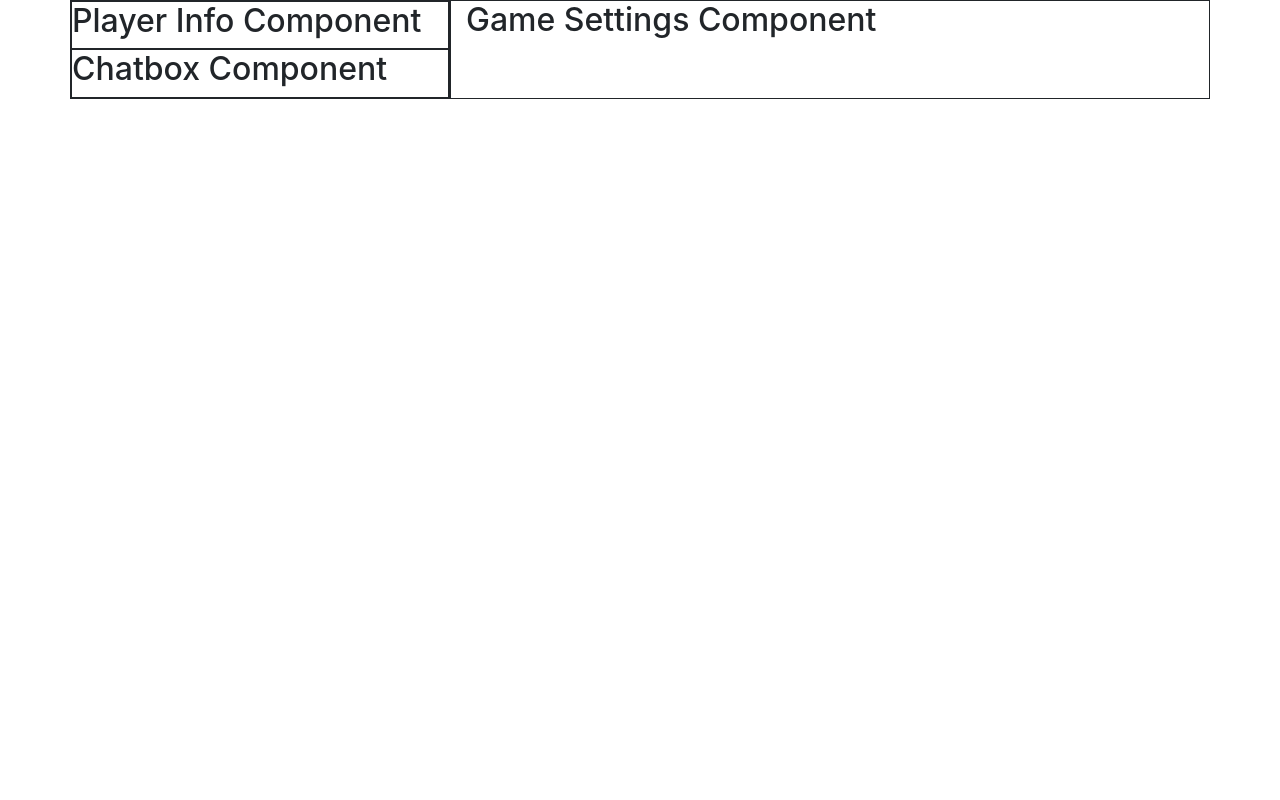
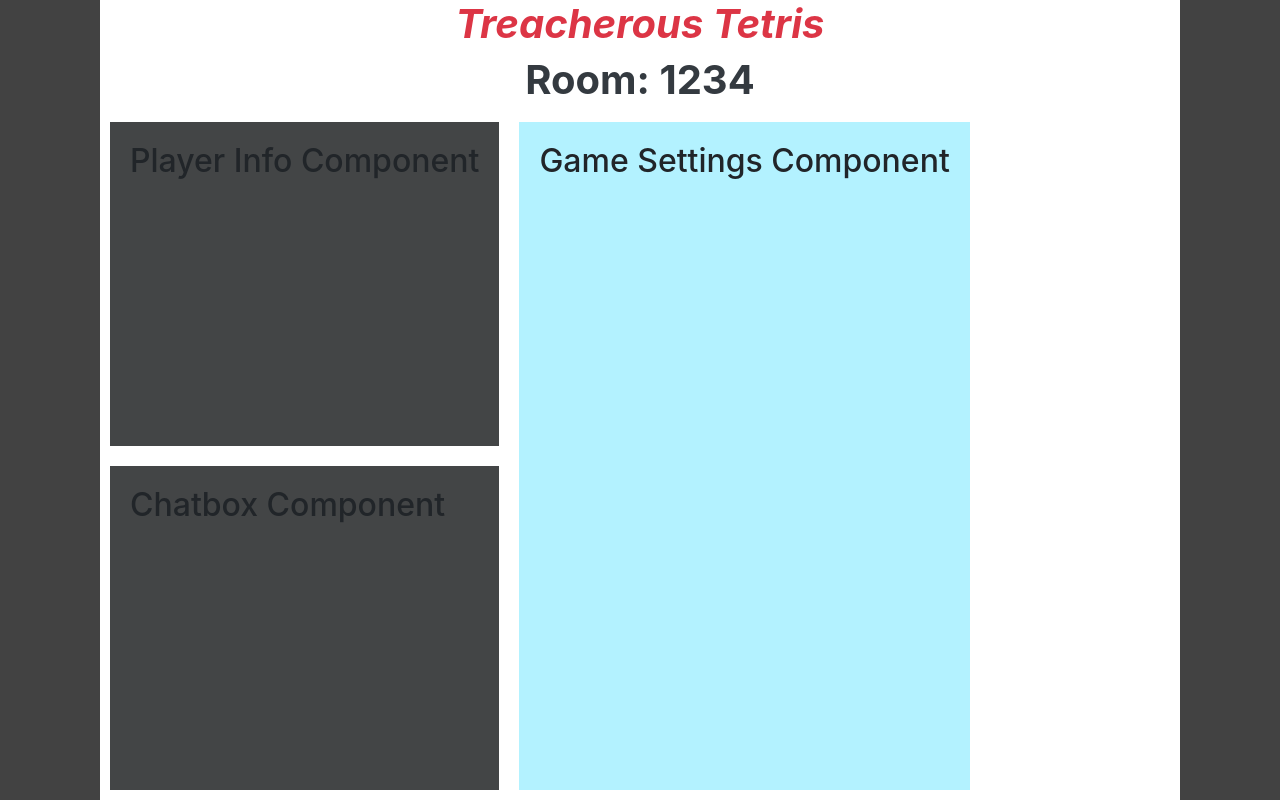
Before and after one commit to ducklin5/TTetris, a React (Create React App) app in the folder code/client/: page /room/1 in a window 1280 px wide. Built offline with nearby package versions, Linux system fonts and the light colour scheme; no server answers.

Commit message:
created the UI frame for joinroom to add the components

```diff
--- a/code/client/src/components/roompage/roompage.css
+++ b/code/client/src/components/roompage/roompage.css
@@ -0,0 +1,65 @@
+html, body, #root {
+  height: 100%
+}
+
+.room-page {
+    box-sizing: border-box;
+    -moz-box-sizing: border-box;
+    -webkit-box-sizing: border-box;
+    height:100%;
+    border: 100px solid #424242;
+    border-top: 0px;
+    border-bottom: 0px;
+    display: flex;
+    flex-direction: column;
+}
+
+
+.room-components {
+    display: flex;
+    flex-direction: row;
+    flex: 1;
+    overflow: auto;
+}
+
+.room-sections {
+    display: flex;
+    flex-direction: column;
+    overflow: auto;
+}
+
+.room-box-left {
+    word-wrap: break-all;
+    background-color: #434546;
+    margin: 10px;
+    flex: 1;
+}
+
+.room-box-right {
+    word-wrap: break-all;
+    background-color: #B3F2FF;
+    margin: 10px;
+    flex: 1;
+}
+
+.box-align {
+    padding: 20px;
+    display: flex;
+    flex-direction: column;
+}
+
+.room-box-title{
+    font-size: 1.4rem;
+    font-weight: 500;
+    color: #031825;
+}
+
+.room-box-paragraph{
+    color: #3e3d41;
+    font-size: 0.9rem;
+    display: -webkit-box;
+    -webkit-box-orient: vertical;
+    overflow: hidden;
+    text-overflow: ellipsis;
+    margin: 5px 0px;
+}
--- a/code/client/src/components/roompage/roompage.jsx
+++ b/code/client/src/components/roompage/roompage.jsx
@@ -5,6 +5,7 @@ import {Container, Row, Col} from "react-bootstrap"
 import PlayerInfoComponent from "./playerInfoComponent";
 import ChatboxComponent from "./chatboxComponent";
 import GameSettingsComponent from "./gameSettingsComponent";
+import './roompage.css';
 
 const RoomPagePropTypes = {
     socket: PropTypes.object.isRequired,
@@ -28,21 +29,47 @@ const RoomPage = (props) => {
     }
 
     return (
-        <Container>
-            <Row>
-                <Col style={{"border": "1px solid"}} xs={4}>
-                    <Row style={{"border": "1px solid"}}>
-                        <PlayerInfoComponent />
-                    </Row>
-                    <Row style={{"border": "1px solid"}}>
-                        <ChatboxComponent />
-                    </Row>
-                </Col>
-                <Col style={{"border": "1px solid"}} xs={8}>
-                    <ShowComponent />
-                </Col>
-            </Row>
-        </Container>
+        <div class="room-page">
+            <div><p class="h1 text-danger font-weight-bold font-italic text-center ">Treacherous Tetris</p></div>
+            <div><p class="h1 text-dark font-weight-bold text-center ">Room: 1234</p></div>
+            <div class="room-components">
+                <div class="room-sections">
+                    <div class="room-box-left">
+                        <div class="box-align">
+                            <PlayerInfoComponent />
+                        </div>
+                    </div>
+                    <div class="room-box-left">
+                        <div class="box-align">
+                            <ChatboxComponent />
+                        </div>
+                    </div>
+                </div>
+                <div class="room-sections">
+                    <div class="room-box-right">
+                        <div class="box-align">
+                            <ShowComponent />
+                        </div>
+                    </div>
+
+                </div>
+            </div>
+        </div>
+        // <Container>
+        //     <Row>
+        //         <Col style={{"border": "1px solid"}} xs={4}>
+        //             <Row style={{"border": "1px solid"}}>
+        //                 <PlayerInfoComponent />
+        //             </Row>
+        //             <Row style={{"border": "1px solid"}}>
+        //                 <ChatboxComponent />
+        //             </Row>
+        //         </Col>
+        //         <Col style={{"border": "1px solid"}} xs={8}>
+        //             <ShowComponent />
+        //         </Col>
+        //     </Row>
+        // </Container>
     )
 }
 
```
